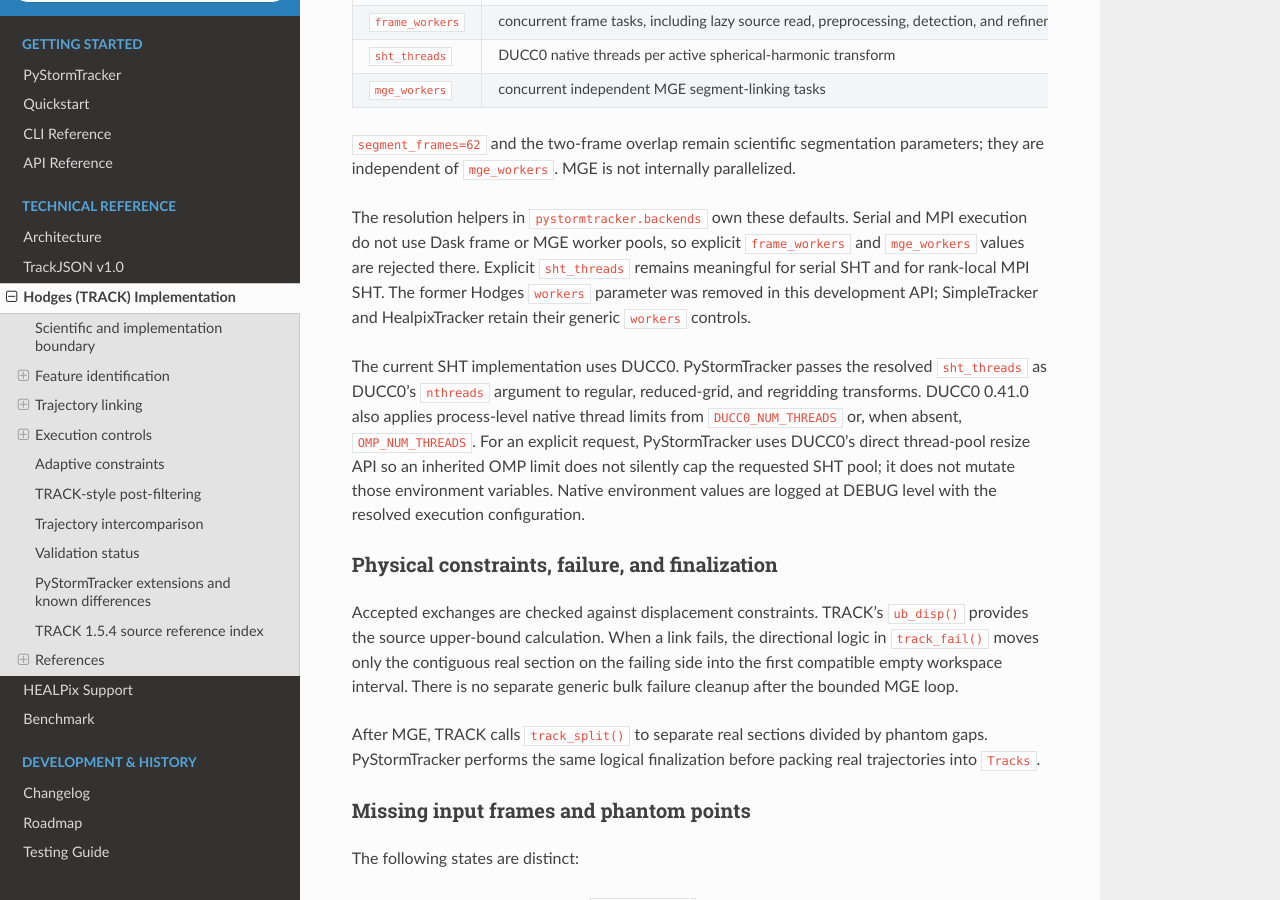
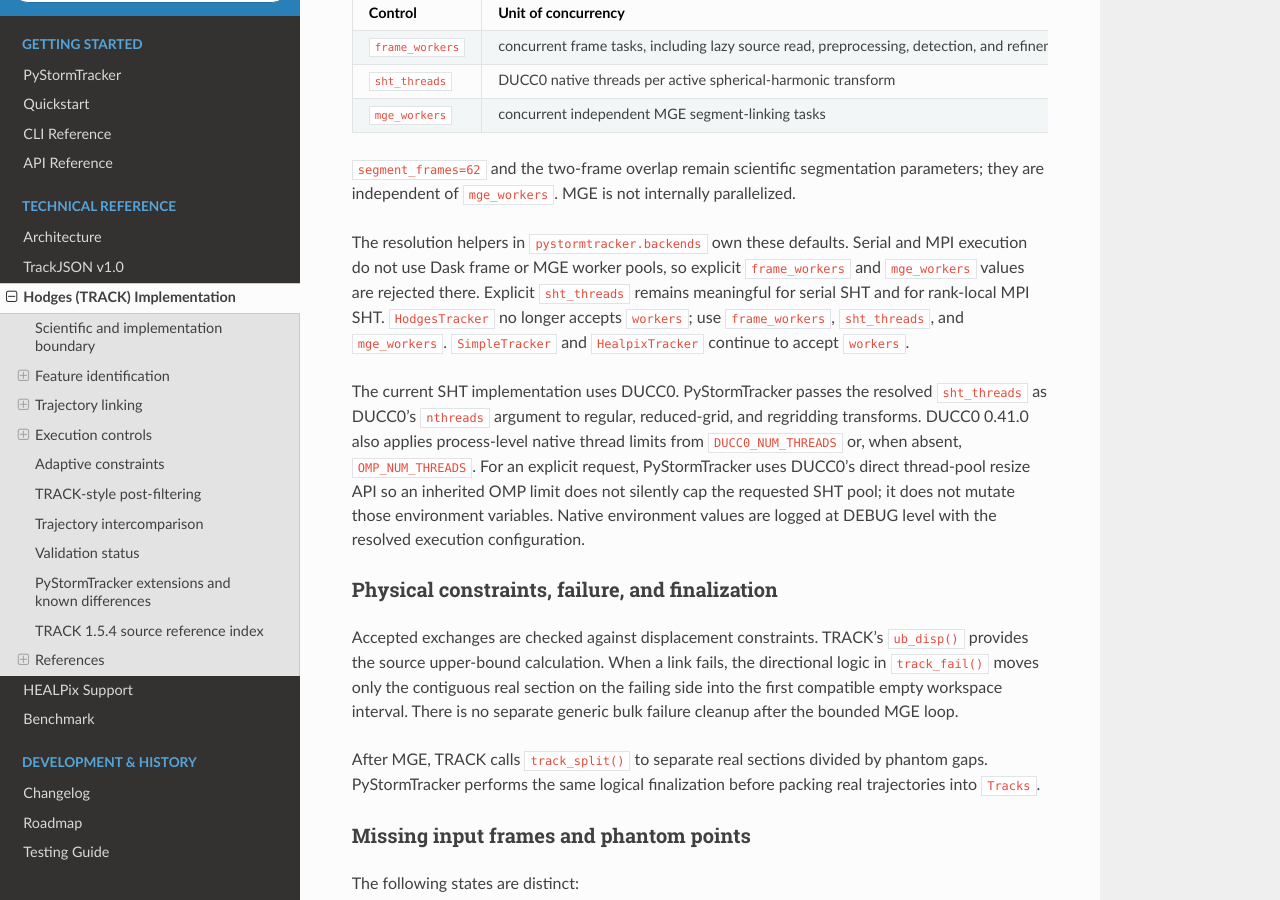
Before and after one commit to mwyau/PyStormTracker, a Sphinx documentation site: the page built from docs/hodges.md, in a window 1280 px wide and 900 px high, scrolled down 5131 px. Built offline with Sphinx 7.4.7 and the Read the Docs theme 3.1.0, drawn with Linux system fonts in a browser that asks for light colours; some of the changed text lies outside the part shown.

Commit message:
docs: clarify Hodges API wording

```diff
--- a/docs/hodges.md
+++ b/docs/hodges.md
@@ -165,10 +165,11 @@ coefficients and performs repeated evaluation and optimization in NumPy/Numba.
 The mathematical spline lineage is Dierckx/FITPACK; the numerical interface is
 provided by SciPy.
 
-`track_smoopy_optimization_scale` is a public numerical optimizer parameter. Its
-normal default is `1.0`; the historical TRACK-compatible validation setting is
-`0.01`. It does not rescale stored fields or detection thresholds. TRACK's line
-search is not invariant to this numerical scaling.
+`HodgesTracker(track_smoopy_optimization_scale=...)` controls numerical scaling
+in the rectangular GDFP optimizer. Its normal default is `1.0`; the historical
+TRACK-compatible validation setting is `0.01`. It does not rescale stored fields
+or detection thresholds. TRACK's line search is not invariant to this numerical
+scaling.
 
 The rectangular source-compatible path also preserves several non-obvious
 `non_lin_opt()` semantics: a failed optimization retains the original grid
@@ -310,8 +311,9 @@ The resolution helpers in `pystormtracker.backends` own these defaults.
 Serial and MPI execution do not use Dask frame or MGE worker pools, so explicit
 `frame_workers` and `mge_workers` values are rejected there. Explicit
 `sht_threads` remains meaningful for serial SHT and for rank-local MPI SHT.
-The former Hodges `workers` parameter was removed in this development API;
-SimpleTracker and HealpixTracker retain their generic `workers` controls.
+`HodgesTracker` no longer accepts `workers`; use `frame_workers`, `sht_threads`,
+and `mge_workers`. `SimpleTracker` and `HealpixTracker` continue to accept
+`workers`.
 
 The current SHT implementation uses DUCC0. PyStormTracker passes the resolved
 `sht_threads` as DUCC0's `nthreads` argument to regular, reduced-grid, and
```
